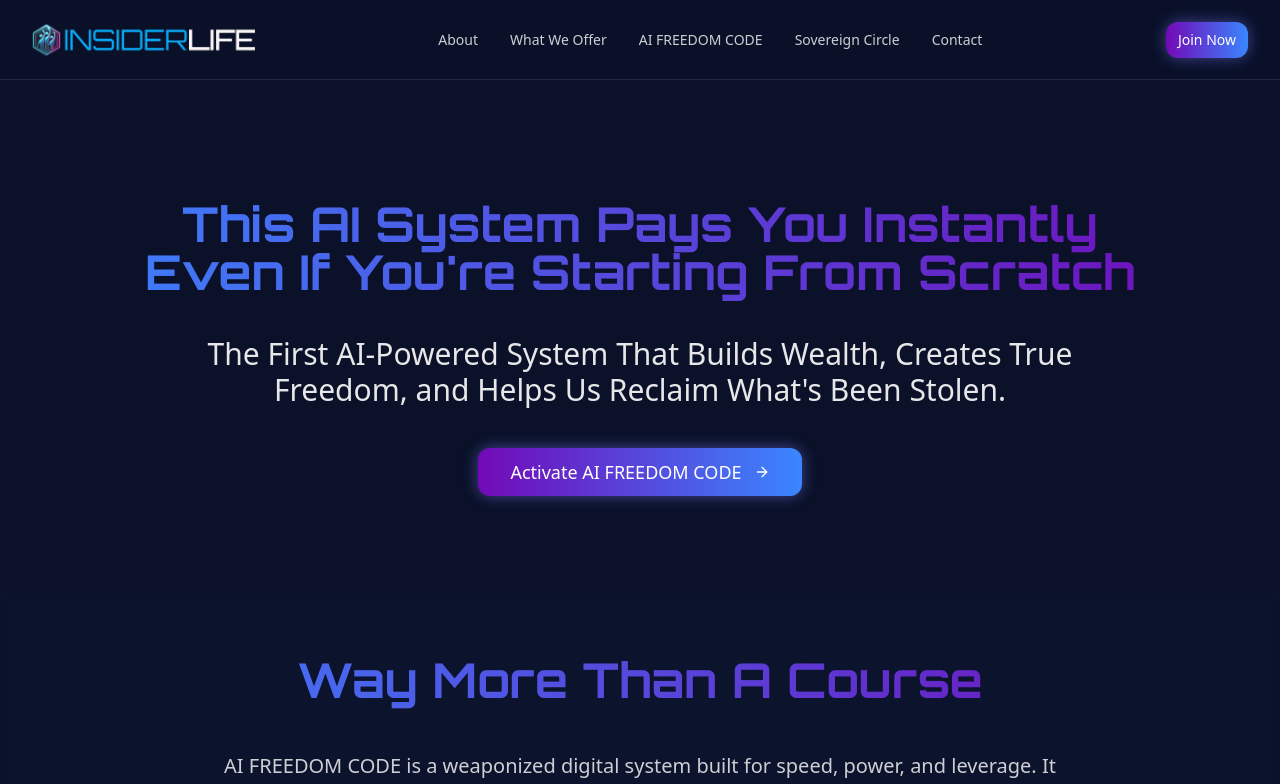
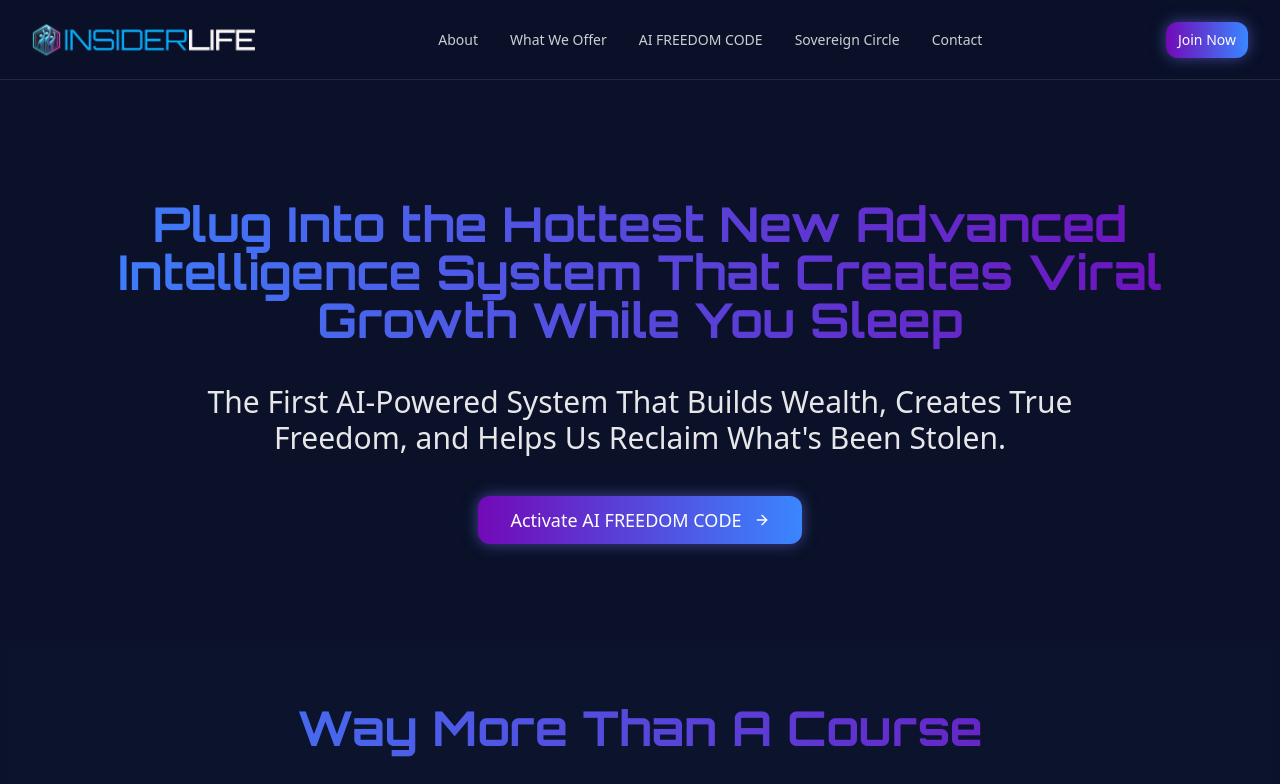
Before and after one commit to TokenomixLabs/insiderlife-lander, a React (Vite) app: page /aifreedomcode in a window 1280 px wide. Shown: the top 784 px of the page. Built offline with nearby package versions, Linux system fonts and the light colour scheme.

Commit message:
Update HeroSection subheadline
Change the subheadline text in the HeroSection component.

```diff
--- a/src/components/aifreedom/HeroSection.tsx
+++ b/src/components/aifreedom/HeroSection.tsx
@@ -12,8 +12,8 @@ const HeroSection = () => {
   return (
     <section className="container mx-auto px-4 py-16 md:py-24 text-center">
       <h1 className="text-3xl md:text-4xl lg:text-5xl font-bold font-orbitron mb-6 text-gradient leading-[1.4] py-2 pb-4">
-        This AI System Pays You Instantly<br />
-        Even If You're Starting From Scratch
+        Plug Into the Hottest New Advanced<br />
+        Intelligence System That Creates Viral Growth While You Sleep
       </h1>
       <p className="text-xl md:text-2xl lg:text-3xl mb-10 max-w-4xl mx-auto text-white/90 leading-tight">
         The First AI-Powered System That Builds Wealth, Creates True Freedom, and Helps Us Reclaim What's Been Stolen.
```
